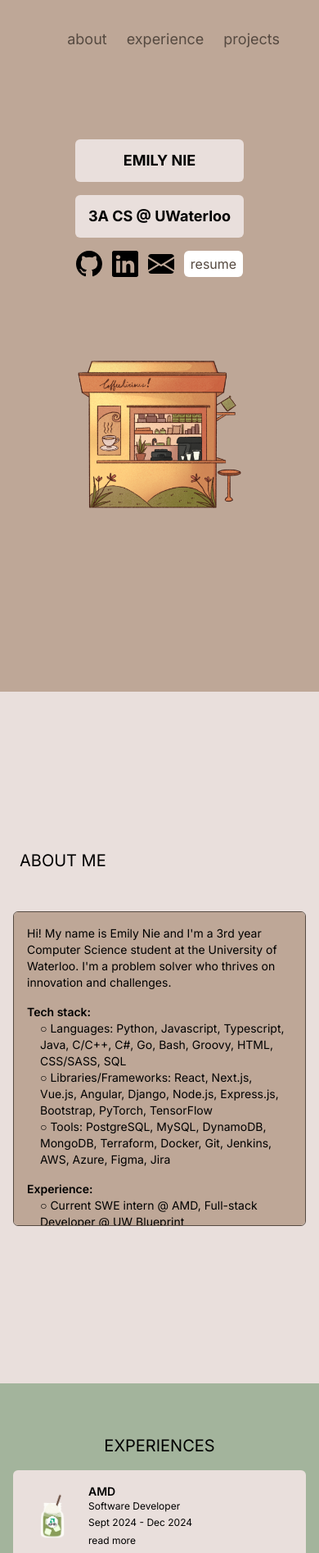
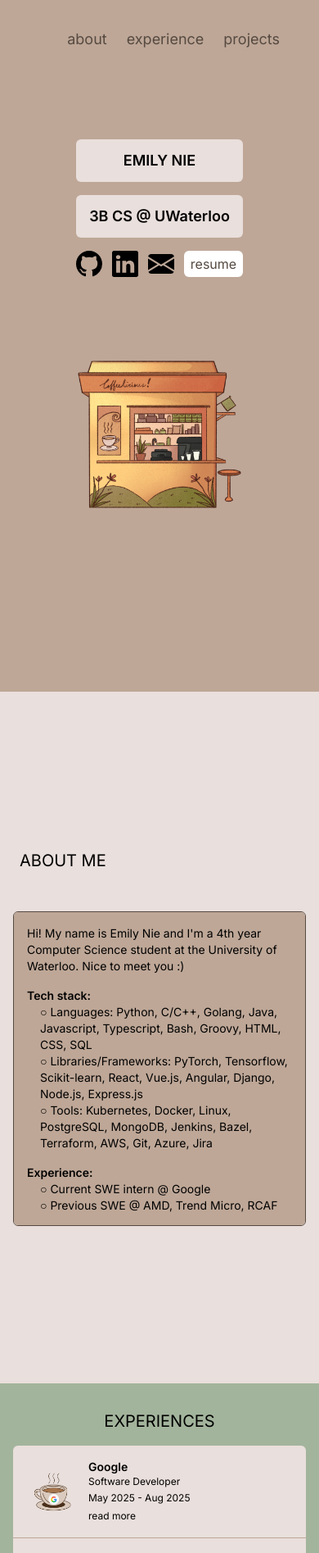
Before and after one commit to emilyniee/Personal-website, a Next.js app: page / in a window 390 px wide. Shown: the top 1895 px of the page at 82% size. Built offline with nearby package versions, Linux system fonts and the light colour scheme.

Commit message:
updating information

```diff
--- a/src/app/components/sign.tsx
+++ b/src/app/components/sign.tsx
@@ -3,7 +3,7 @@ import { SignProps } from "../types";
 export default function Sign({ title }: SignProps) {
   return (
     <div className="bg-coffee-100 flex py-3 md:py-4 px-4 md:px-8 rounded-md justify-center">
-      <p className="text-black text-lg md:text-xl font-bold text-center">{title}</p>
+      <p className="text-black text-lg md:text-xl font-semibold text-center">{title}</p>
     </div>
   );
 }
--- a/src/app/data/constants.ts
+++ b/src/app/data/constants.ts
@@ -2,13 +2,13 @@ import { SocialLinks } from "../types";
 
 export const SOCIAL_LINKS: SocialLinks = {
   github: "https://github.com/emilyniee",
-  linkedin: "https://www.linkedin.com/in/emily-nie-279a021b2/",
+  linkedin: "https://www.linkedin.com/in/emilyniee",
   email: "mailto:e4nie@uwaterloo.ca",
-  resume: "https://drive.google.com/file/d/1AW4mP2spBCMzIkuH30C2qjPIoDnajin4/view?usp=sharing",
+  resume: "https://drive.google.com/file/d/1V9_Z6g2LWAAXhhReRJD1cTY7-itI_smW/view?usp=sharing",
 };
 
 export const SITE_INFO = {
   name: "EMILY NIE",
-  title: "3A CS @ UWaterloo",
+  title: "3B CS @ UWaterloo",
   previousVersionUrl: "https://emily-nie-v2.vercel.app",
 };
--- a/src/app/data/experiences.ts
+++ b/src/app/data/experiences.ts
@@ -7,6 +7,7 @@ import coffee2 from "../../../public/images/coffee2.png";
 import coffee3 from "../../../public/images/coffee3.png";
 import coffee4 from "../../../public/images/coffee4.png";
 import coffee5 from "../../../public/images/coffee5.png";
+import coffee6 from "../../../public/images/coffee6.png";
 
 import amd1 from "../../../public/images/amd1.jpg";
 import amd2 from "../../../public/images/amd2.jpeg";
@@ -20,6 +21,19 @@ import bloom1 from "../../../public/images/bloom1.png";
 import bloom2 from "../../../public/images/bloom2.png";
 
 export const experiences: ExperienceData[] = [
+    {
+    id: "google",
+    company: "Google",
+    position: "Software Developer",
+    timeline: "May 2025 - Aug 2025",
+    imageSrc: coffee6,
+    readMoreLink: "/google",
+    description: "Coming soon!",
+    images: {
+      image1: coffee6, // Placeholder
+      image2: coffee6, // Placeholder
+    },
+  },
   {
     id: "amd",
     company: "AMD",
--- /dev/null
+++ b/src/app/google/page.tsx
@@ -0,0 +1,25 @@
+import Image from "next/image";
+import plants from "../../../public/images/plants.png";
+
+export default function Google() {
+  return (
+    <section className="flex flex-col lg:flex-row bg-coffee-100 min-h-screen lg:h-screen justify-center items-center w-full px-4 md:px-8 lg:px-16 py-8 lg:py-0">
+      <div className="m-2 md:m-4 px-2 md:px-4 w-full lg:w-1/4 lg:h-4/6 mb-6 lg:mb-0">
+        <div className="lg:h-1/2 w-full mb-4 lg:mb-0">
+          <h1 className="text-black text-xl md:text-2xl">Google</h1>
+        </div>
+        <div className="hidden lg:flex lg:h-1/2 items-end">
+          <Image
+            src={plants}
+            alt="Decorative plant illustration"
+            width={150}
+            height={150}
+          />
+        </div>
+      </div>
+      <div className="m-2 md:m-4 bg-coffee-200 w-full lg:w-3/4 lg:h-4/6 p-4 md:p-6 rounded-md border border-coffee-300 text-black flex items-center justify-center">
+        <p className="text-base md:text-lg">Coming soon!</p>
+      </div>
+    </section>
+  );
+}
--- a/src/app/sections/about.tsx
+++ b/src/app/sections/about.tsx
@@ -19,21 +19,21 @@ export default function About() {
       </div>
       <div className="m-2 md:m-4 bg-coffee-200 w-full lg:w-3/4 max-h-96 lg:h-4/6 p-4 md:p-6 rounded-md border border-coffee-300 text-black overflow-y-scroll text-sm md:text-base">
         <div className="mb-4">
-          Hi! My name is Emily Nie and I&apos;m a 3rd year Computer Science student at the University of Waterloo. I&apos;m a problem solver who thrives on innovation and challenges.
+          Hi! My name is Emily Nie and I&apos;m a 4th year Computer Science student at the University of Waterloo. Nice to meet you :)
         </div>
         <div className="mb-4">
           <p className="font-semibold">Tech stack:</p>
           <ul className="ml-4">
-            <li>○ Languages: Python, Javascript, Typescript, Java, C/C++, C#, Go, Bash, Groovy, HTML, CSS/SASS, SQL</li>
-            <li>○ Libraries/Frameworks: React, Next.js, Vue.js, Angular, Django, Node.js, Express.js, Bootstrap, PyTorch, TensorFlow</li>
-            <li>○ Tools: PostgreSQL, MySQL, DynamoDB, MongoDB, Terraform, Docker, Git, Jenkins, AWS, Azure, Figma, Jira</li>
+            <li>○ Languages: Python, C/C++, Golang, Java, Javascript, Typescript, Bash, Groovy, HTML, CSS, SQL</li>
+            <li>○ Libraries/Frameworks: PyTorch, Tensorflow, Scikit-learn, React, Vue.js, Angular, Django, Node.js, Express.js</li>
+            <li>○ Tools: Kubernetes, Docker, Linux, PostgreSQL, MongoDB, Jenkins, Bazel, Terraform, AWS, Git, Azure, Jira</li>
           </ul>
         </div>
         <div className="mb-4">
           <p className="font-semibold">Experience: </p>
           <ul className="ml-4">
-            <li>○ Current SWE intern @ AMD, Full-stack Developer @ UW Blueprint</li>
-            <li>○ Previous SWE @ Trend Micro, Full-stack Developer @ RCAF </li>
+            <li>○ Current SWE intern @ Google </li>
+            <li>○ Previous SWE @ AMD, Trend Micro, RCAF </li>
           </ul>
         </div>
         <div className="mb-4">
@@ -41,8 +41,8 @@ export default function About() {
           <ul className="ml-4">
             <li>○ Dance! I&apos;m the director of a dance crew called Haebeat. In my spare time, you&apos;ll probably catch me at a dance studio</li>
             <li>○ Drawing, all of the icons and visuals on this website are designed or drawn by me :) </li>
-            <li>○ Film - I like to preserve memories in pictures and videos</li>
-            <li>○ Gaming (Valorant, TFT, Word Hunt, to name some) </li>
+            <li>○ Film and photography (slowly running out of storage space)</li>
+            <li>○ Gaming, currently obsessed with Stardew Valley and Overcooked</li>
           </ul>
         </div>
       </div>
```
Also changed, not shown: public/images/coffee6.png (added).
